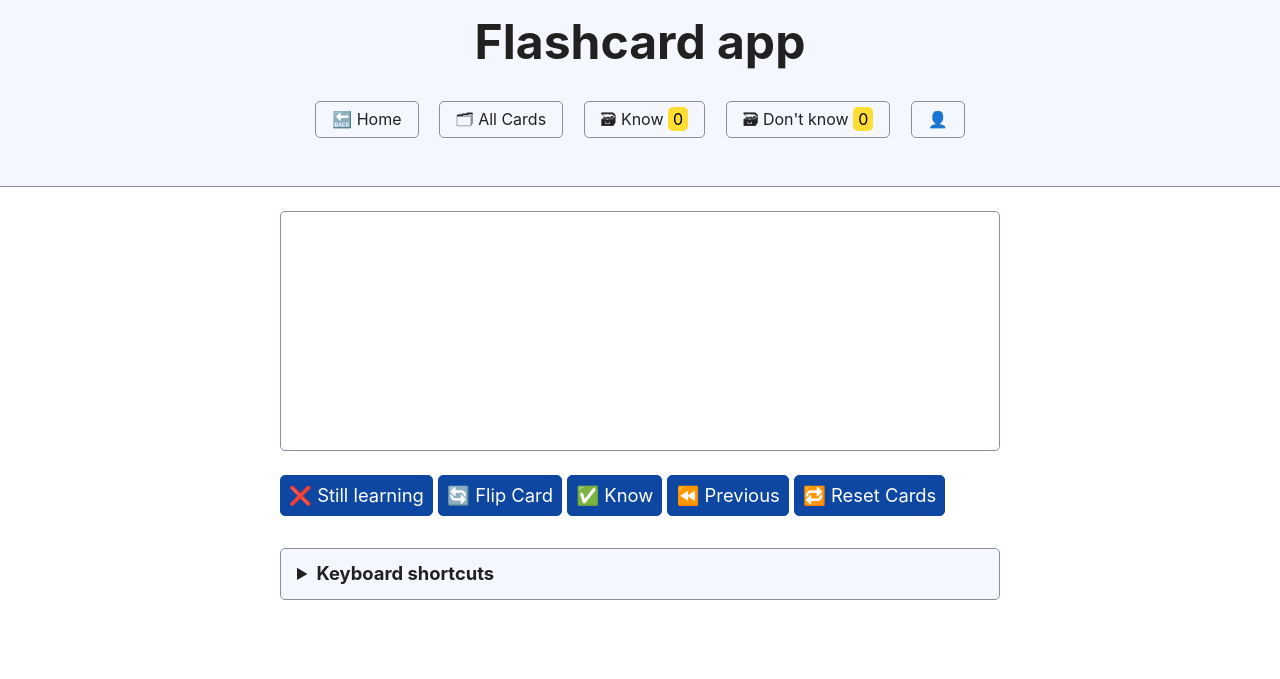
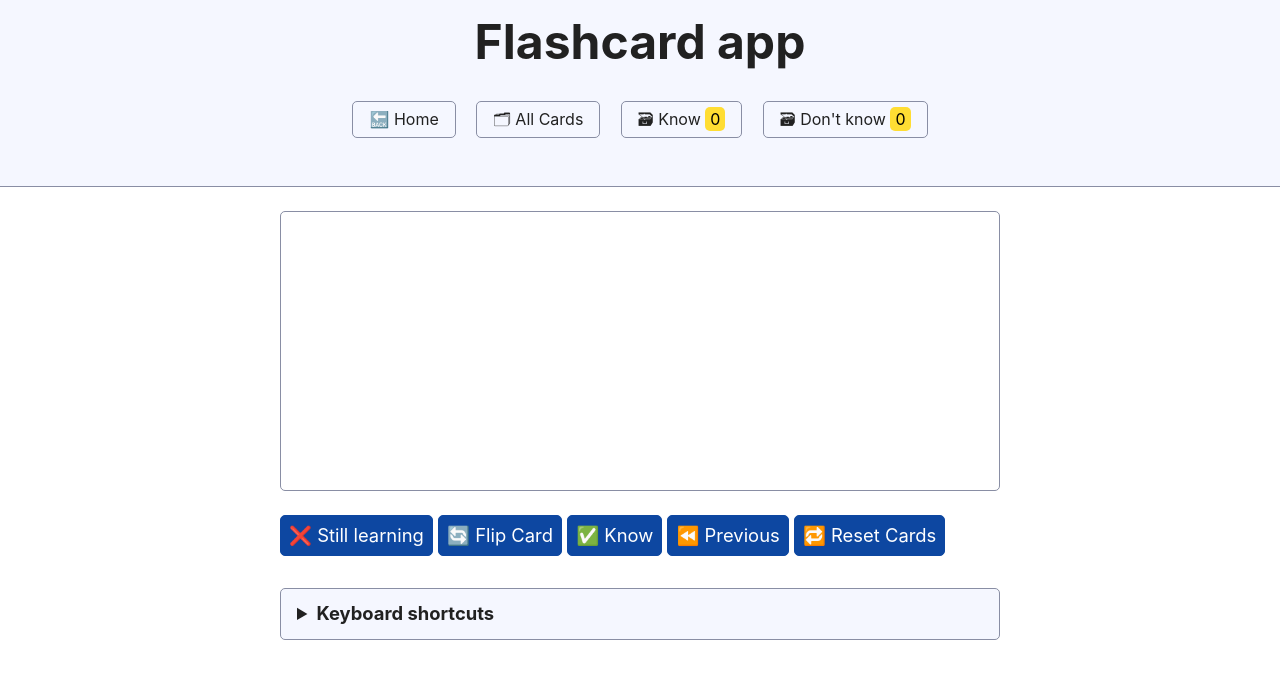
Before and after one commit to Vincsenzo/Flashcard_app, a Django app: page /flashcards/1/ in a window 1280 px wide. Shown: the top 679 px of the page. Run offline with Django 5.2, Linux system fonts and the light colour scheme; the visitor is signed in with stand-in values (Sample User, id 1); data that the repository does not hold is empty.

Commit message:
flashcard styling changes

```diff
--- a/flashcard/templates/flashcard/header_nav.html
+++ b/flashcard/templates/flashcard/header_nav.html
@@ -5,6 +5,5 @@
         <a href="{% url "flashcard:edit_flashcards" stack_id=stack_id %}">🗂 All Cards</a>
         <a href="{% url "flashcard:edit_flashcards" stack_id=stack_id %}">🗃 Know <mark id="numberOfKnown">0</mark></a>
         <a href="{% url "flashcard:edit_flashcards" stack_id=stack_id %}">🗃 Don't know <mark id="numberOfUnknown">0</mark></a>
-        <a href="{% url "users:login" %}">👤</a>
     </nav>
 </header>
--- a/static/style/flashcard_style.css
+++ b/static/style/flashcard_style.css
@@ -3,7 +3,7 @@
     position: relative;
     font-size: 20px;
     padding: 20px;
-    min-height: 30vh;
+    min-height: 35vh;
     height: auto;
     display: flex;
     justify-content: center;
@@ -69,8 +69,8 @@
   main > p > button {
     height: 100px;
   }
-  main > article {
-    min-height: 40vh;
+  #article {
+    min-height: 45vh;
   }
 }
 
```
